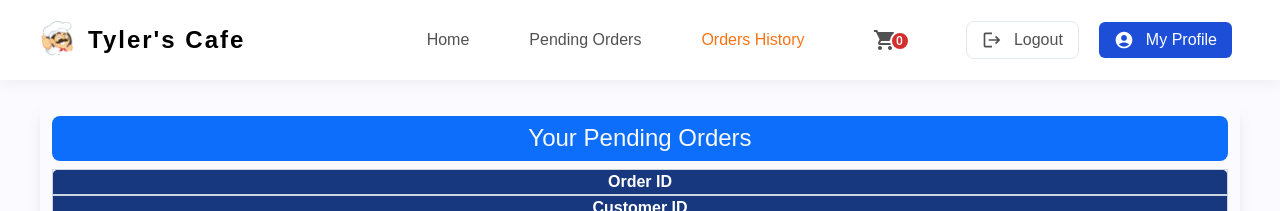
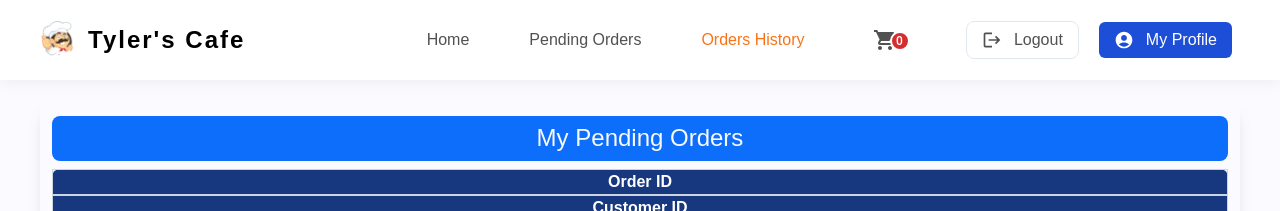
Before and after one commit to AshanSandeep06/Food-Shop-System, a React (Create React App) app in the folder frontend/: page /orders_history in a window 1280 px wide. Shown: the top 211 px of the page. Built offline with nearby package versions, Linux system fonts and the light colour scheme.

Commit message:
Content Refactored in OrdersHistory Component

```diff
--- a/frontend/src/pages/OrdersHistory/OrdersHistory.tsx
+++ b/frontend/src/pages/OrdersHistory/OrdersHistory.tsx
@@ -5,7 +5,7 @@ const OrdersHistory = () => {
   return (
     <section>
       <Table
-        tblName="Your Pending Orders"
+        tblName="My Pending Orders"
         tblHeight="auto"
         tblHeaders={[
           "Order ID",
```
